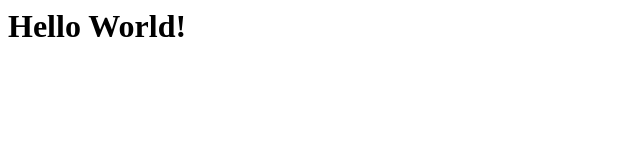
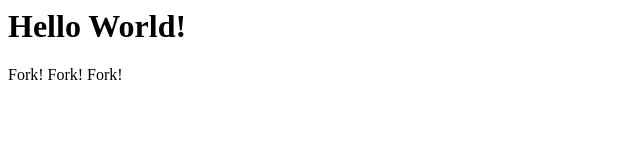
Before and after one commit to pierceforfears/Test_repo_oct_8_2019, a plain HTML site: page index.html in a window 1280 px wide. Shown: the whole page, without its empty margins (0-640 px from the left). Drawn offline with Linux system fonts and the light colour scheme.

Commit message:
practice commit message

```diff
--- a/index.html
+++ b/index.html
@@ -2,4 +2,6 @@
 </head>
 <body>
     <h1>Hello World!</h1>
+        <p>Fork!  Fork!  Fork!</p>
+
 </body>
```
